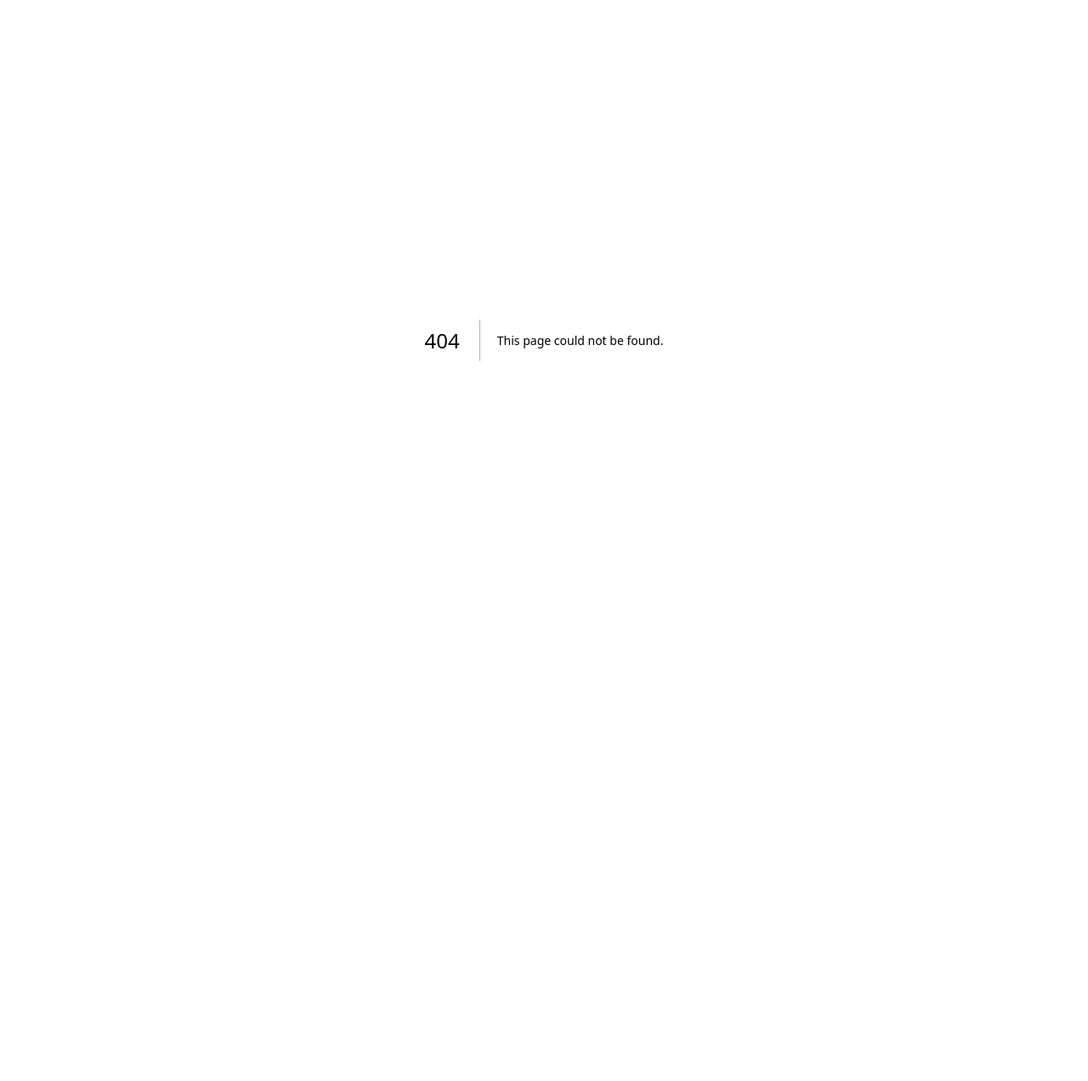
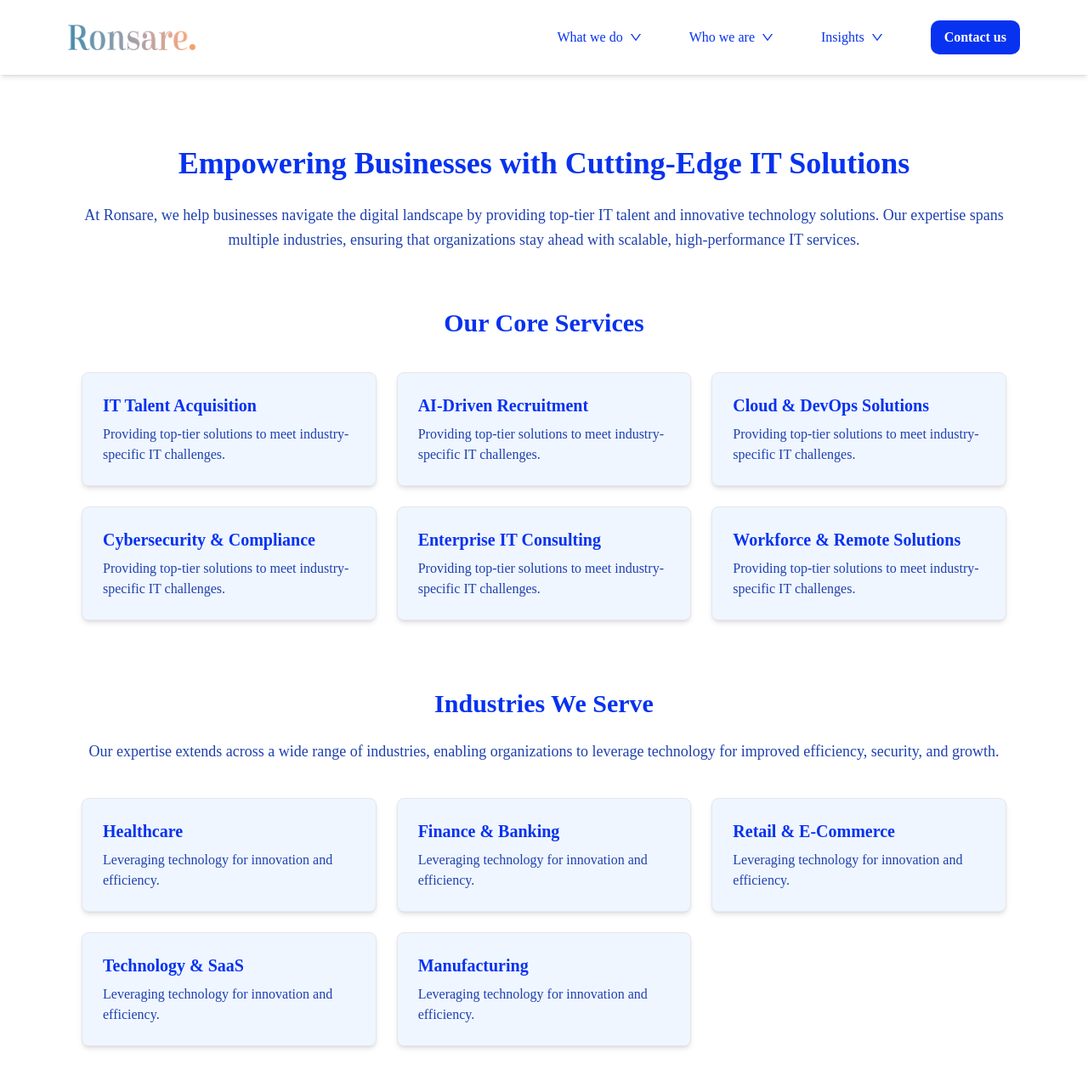
Before and after one commit to sanjayachari/ronsare, a Next.js app: page /industries in a window 1280 px wide. Before the commit this address had no page. Shown: the top 1272 px of the page at 85% size. Before the commit the page ends 800 px from the top, so only its background shows below. Built offline with nearby package versions, Linux system fonts and the light colour scheme; a web font is replaced by a local one.

Commit message:
update of rotings

```diff
--- /dev/null
+++ b/app/components/contact/Contact.jsx
@@ -0,0 +1,53 @@
+export default function ContactUs() {
+  return (
+    <div className="mt-[60px] md:mt-[90px] py-20 w-full flex justify-center items-center bg-white px-4 sm:px-6 md:px-12 xl:px-10 xxl:px-20 max-w-screen-xxxl mx-auto">
+      <div className="flex flex-col md:flex-row w-full rounded-lg ">
+        {/* Left Side - Contact Info */}
+        <div className="md:w-1/2 pr-8">
+          <h2 className="text-3xl font-bold text-[#0732EF] mb-6">Contact Us</h2>
+          <p className="text-[#1E40AF] mb-4">
+            Let's start a conversation. Ask how we can help you.
+          </p>
+          <p className="text-[#1E40AF] mb-4 font-semibold">See our AI platforms in action:</p>
+          <p className="text-[#1E40AF] mb-4">Request a personalized demo of Ronsare’s TREO IQ or SmartDoc AI platform.</p>
+          <h3 className="text-xl font-semibold text-[#0732EF] mt-6">Points of Contact</h3>
+          <p className="text-[#1E40AF]">U.S. | Ronsare</p>
+          <p className="text-[#1E40AF]">50 Carnation Ave, Unit 1, Floral Park, NY 11001</p>
+          <h3 className="text-xl font-semibold text-[#0732EF] mt-6">Information & Sales</h3>
+          <a href="mailto:partnerservices@ronsare.com" className="text-[#0732EF] hover:underline">
+            partnerservices@ronsare.com
+          </a>
+          <h3 className="text-xl font-semibold text-[#0732EF] mt-6">Product Support</h3>
+          <a href="mailto:support@ronsare.com" className="text-[#0732EF] hover:underline">
+            support@ronsare.com
+          </a>
+        </div>
+
+        {/* Right Side - Contact Form */}
+        <div className="md:w-1/2 bg-white rounded-lg">
+          <form className="space-y-4">
+            <div>
+              <label className="block text-[#1E40AF]">Full Name</label>
+              <input type="text" className="w-full p-3 border border-gray-300 rounded-md" placeholder="Your Name" />
+            </div>
+            <div>
+              <label className="block text-[#1E40AF]">Email Address</label>
+              <input type="email" className="w-full p-3 border border-gray-300 rounded-md" placeholder="Your Email" />
+            </div>
+            <div>
+              <label className="block text-[#1E40AF]">Subject</label>
+              <input type="text" className="w-full p-3 border border-gray-300 rounded-md" placeholder="Subject" />
+            </div>
+            <div>
+              <label className="block text-[#1E40AF]">Message</label>
+              <textarea className="w-full p-3 border border-gray-300 rounded-md" rows="4" placeholder="Your Message"></textarea>
+            </div>
+            <button type="submit" className="w-full bg-[#0732EF] text-white p-3 rounded-md hover:bg-[#0527C2] transition">
+              Send Message
+            </button>
+          </form>
+        </div>
+      </div>
+    </div>
+  );
+}
--- /dev/null
+++ b/app/components/healtcare/HealthCare.jsx
@@ -0,0 +1,61 @@
+import Link from 'next/link'
+import React from 'react'
+
+const HealthCare = () => {
+  return (
+<div className="mt-[60px] md:mt-[90px] py-20 w-full flex justify-center items-center bg-white px-2 sm:px-2 md:px-12 xl:px-10 xxl:px-20 max-w-screen-xxxl mx-auto">
+  <div className="max-w-6xl w-full">
+    {/* Section 1: Introduction */}
+    <div className="text-center px-4">
+      <h1 className="text-4xl font-bold text-[#0732EF] leading-tight">Empowering Businesses with Cutting-Edge IT Solutions</h1>
+      <p className="mt-6 text-lg text-[#1E40AF] leading-relaxed">
+        At Ronsare, we help businesses navigate the digital landscape by providing top-tier IT talent and innovative technology solutions.
+        Our expertise spans multiple industries, ensuring that organizations stay ahead with scalable, high-performance IT services.
+      </p>
+    </div>
+
+    {/* Section 2: Our Services */}
+    <div className="mt-16 px-4">
+      <h2 className="text-3xl font-semibold text-[#0732EF] text-center">Our Core Services</h2>
+      <div className="mt-10 grid grid-cols-1 sm:grid-cols-1 md:grid-cols-3 gap-6">
+        {["IT Talent Acquisition", "AI-Driven Recruitment", "Cloud & DevOps Solutions", "Cybersecurity & Compliance", "Enterprise IT Consulting", "Workforce & Remote Solutions"].map((service, index) => (
+          <div key={index} className="p-6 border rounded-lg shadow-md bg-blue-50 hover:bg-blue-100 transition-all">
+            <h3 className="text-xl font-semibold text-[#0732EF]">{service}</h3>
+            <p className="text-[#1E40AF] mt-2">Providing top-tier solutions to meet industry-specific IT challenges.</p>
+          </div>
+        ))}
+      </div>
+    </div>
+
+    {/* Section 3: Industries We Serve */}
+    <div className="mt-20 px-4">
+      <h2 className="text-3xl font-semibold text-[#0732EF] text-center">Industries We Serve</h2>
+      <p className="mt-6 text-lg text-[#1E40AF] text-center leading-relaxed">
+        Our expertise extends across a wide range of industries, enabling organizations to leverage technology for improved efficiency, security, and growth.
+      </p>
+      <div className="mt-10 grid grid-cols-1 sm:grid-cols-1 md:grid-cols-3 gap-6">
+        {["Healthcare", "Finance & Banking", "Retail & E-Commerce", "Technology & SaaS", "Manufacturing"].map((industry, index) => (
+          <div key={index} className="p-6 border rounded-lg shadow-md bg-blue-50 hover:bg-blue-100 transition-all">
+            <h3 className="text-xl font-semibold text-[#0732EF]">{industry}</h3>
+            <p className="text-[#1E40AF] mt-2">Leveraging technology for innovation and efficiency.</p>
+          </div>
+        ))}
+      </div>
+    </div>
+
+    {/* Call to Action */}
+    <div className="mt-16 text-center px-4">
+      <h2 className="text-2xl font-semibold text-[#0732EF]">Partner with Us</h2>
+      <p className="mt-4 text-lg text-[#1E40AF] leading-relaxed">
+        Looking for IT solutions tailored to your industry? Let’s discuss how we can help your business grow.
+      </p>
+      <Link href="/contact" className="mt-6 inline-block px-6 py-3 text-white bg-[#0732EF] rounded-lg text-lg font-medium transition hover:bg-[#0527C2]">
+        Contact Us
+      </Link>
+    </div>
+  </div>
+</div>
+  )
+}
+
+export default HealthCare
--- a/app/components/hero/Hero.jsx
+++ b/app/components/hero/Hero.jsx
@@ -24,7 +24,7 @@ const Hero = () => {
 
           {/* Button */}
           <motion.button
-            className="mt-4 w-[250px] sm:w-[280px] md:w-[300px] text-center py-3 px-6 border border-[#0732EF] rounded-3xl text-[#0732EF] flex items-center gap-2 sm:gap-3 cursor-pointer hover:bg-[#0732EF] hover:text-white transition duration-500"
+            className="mt-4 w-[250px]  sm:w-[280px] md:w-[300px] text-center py-3 px-6 border border-[#0732EF] rounded-3xl bg-[#0732EF] flex items-center gap-2 sm:gap-3 cursor-pointer hover:bg-white hover:text-[#0732EF] text-white transition duration-500"
             initial={{ opacity: 0 }}
             animate={{ opacity: 1 }}
             transition={{ duration: 0.5 }}
@@ -49,7 +49,9 @@ const Hero = () => {
                   Care. Connect. Heal.
                 </h3>
                 <p className="text-sm md:text-base text-[#0732EF]">
-                Providing trusted healthcare staffing solutions by matching skilled professionals with hospitals and clinics across the US.
+                  Providing trusted healthcare staffing solutions by matching
+                  skilled professionals with hospitals and clinics across the
+                  US.
                 </p>
               </div>
             </div>
--- a/app/components/navbar/Navbar.jsx
+++ b/app/components/navbar/Navbar.jsx
@@ -9,18 +9,60 @@ import Link from "next/link";
 const items = [
   {
     key: "2",
-    label: "Industries",
-    children: [{ key: "2-1", label: <Link href="/coming-soon">Healthcare</Link> }],
+    label: <div className="text-[#0732EF]">Industries</div>,
+    children: [
+      {
+        key: "2-1",
+        label: (
+          <div className="text-[#0732EF]">
+            <Link href="/industries">Healthcare</Link>
+          </div>
+        )
+      }
+    ],
   },
 ];
 
+
+
 const items2 = [
-  { key: "1", label: <Link href="/coming-soon">About us</Link> },
-  { key: "2", label: <Link href="/coming-soon">Our Team</Link> },
-  { key: "3", label: <Link href="/coming-soon">Events & Publications</Link> },
+  {
+    key: "1",
+    label: (
+      <div className="text-[#0732EF]">
+        <Link href="/coming-soon">About us</Link>
+      </div>
+    )
+  },
+  {
+    key: "2",
+    label: (
+      <div className="text-[#0732EF]">
+        <Link href="/coming-soon">Our Team</Link>
+      </div>
+    )
+  },
+  {
+    key: "3",
+    label: (
+      <div className="text-[#0732EF]">
+        <Link href="/coming-soon">Events & Publications</Link>
+      </div>
+    )
+  },
 ];
 
-const items3 = [{ key: "1", label: <Link href="/coming-soon">Digital Insights</Link> }];
+
+const items3 = [
+  {
+    key: "1",
+    label: (
+      <div className="text-[#0732EF]">
+        <Link href="/coming-soon">Digital Insights</Link>
+      </div>
+    )
+  }
+];
 
 export default function Navbar() {
   const [isClient, setIsClient] = useState(false);
@@ -96,7 +138,7 @@ export default function Navbar() {
           )}
 
           {/* ✅ Contact Us Button */}
-          <Link href="/coming-soon">
+          <Link href="/contact">
             <div className="px-4 py-2 rounded-[10px] text-white font-bold bg-[#0732EF] cursor-pointer">
               Contact us
             </div>
--- a/app/components/navbar/ResponsiveNav.jsx
+++ b/app/components/navbar/ResponsiveNav.jsx
@@ -51,7 +51,7 @@ export default function MobileNavbar() {
   return (
     <div
       className={`
-        w-full fixed top-0 left-0 right-0 z-50 bg-blue-500 text-white transition-transform duration-200 ease-out
+        w-full fixed top-0 left-0 right-0 z-50 bg-[#0732EF] shadow-lg text-white transition-transform duration-200 ease-out
         ${isVisible ? "translate-y-0" : "-translate-y-full"}
       `}
     >
@@ -69,7 +69,7 @@ export default function MobileNavbar() {
 
       {/* Mobile Menu */}
       <motion.div
-        className={`mobile-menu fixed top-0 left-0 w-[80%] h-screen bg-blue-800 flex flex-col p-5 space-y-6 z-50`}
+        className={`mobile-menu fixed top-0 left-0 w-[80%] h-screen bg-[#0732EF] flex flex-col p-5 space-y-6 z-50`}
         initial={{ x: "-100%" }}
         animate={{ x: menuOpen ? 0 : "-100%" }}
         transition={{ duration: 0.3 }}
--- /dev/null
+++ b/app/contact/page.jsx
@@ -0,0 +1,22 @@
+import React from 'react'
+import Navbar from '../components/navbar/Navbar'
+import MobileNavbar from '../components/navbar/ResponsiveNav'
+import Footer from '../components/footer/Footer'
+import ContactUs from '../components/contact/Contact'
+
+const page = () => {
+  return (
+    <div>
+         <div className="lg:block hidden ">
+            <Navbar />
+            </div>
+            <div className="lg:hidden block ">
+            <MobileNavbar />
+            </div>
+            <ContactUs />
+            <Footer />
+    </div>
+  )
+}
+
+export default page
--- /dev/null
+++ b/app/industries/page.jsx
@@ -0,0 +1,22 @@
+import React from "react";
+import HealthCare from "../components/healtcare/HealthCare";
+import Navbar from "../components/navbar/Navbar";
+import MobileNavbar from "../components/navbar/ResponsiveNav";
+import Footer from "../components/footer/Footer";
+
+const page = () => {
+  return (
+    <div>
+      <div className="lg:block hidden ">
+        <Navbar />
+      </div>
+      <div className="lg:hidden block ">
+        <MobileNavbar />
+      </div>
+      <HealthCare />
+      <Footer />
+    </div>
+  );
+};
+
+export default page;
```
Lines whose indentation alone changed are shown as unchanged.
